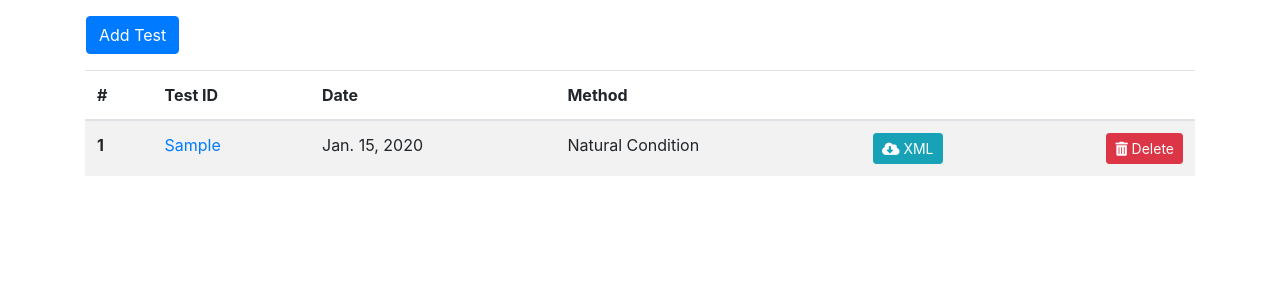
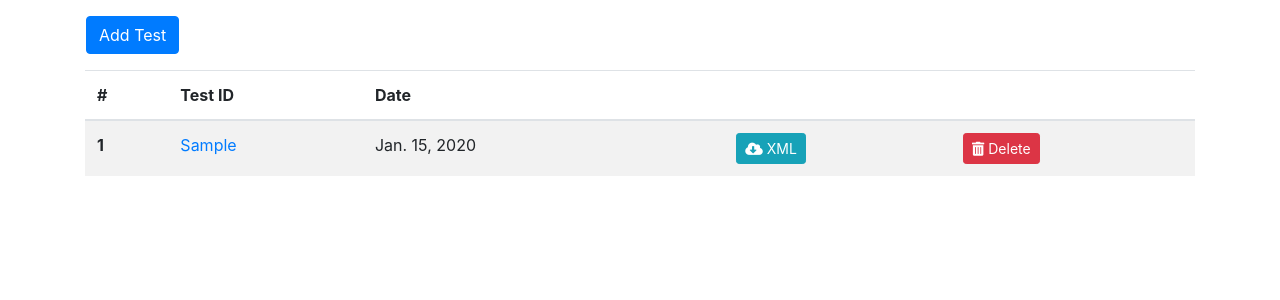
Before and after one commit to niko86/django-crud, a Django app: page / in a window 1280 px wide. Shown: the part 56-356 px from the top of the page. Run offline with Django 3.2, Linux system fonts and the light colour scheme; tables that the repository leaves empty hold one stand-in row (values such as "Sample post"); some libraries are stand-ins or nearby versions.

Commit message:
Cosmetic change to table for tablets etc.

```diff
--- a/atterberg/templates/atterberg/atterberg_list.html
+++ b/atterberg/templates/atterberg/atterberg_list.html
@@ -9,7 +9,8 @@
             <th scope="col">#</th>
             <th scope="col">Test ID</th>
             <th scope="col">Date</th>
-            <th scope="col">Method</th>
+            <th scope="col"></th>
+            <th scope="col"></th>
             <th scope="col"></th>
         </tr>
     </thead>
@@ -19,10 +20,12 @@
             <th scope="row">{{ forloop.counter }}</th>
             <td><a href="{% url 'atterberg:atterberg-edit' atterberg.id %}">{{ atterberg.identifier }}</a></td>
             <td>{{ atterberg.test_date }}</td>
-            <td>{{ atterberg.get_preparation_method_display }}</td>
+            <td></td>
             <td>
                 <a href="{% url 'atterberg:atterberg-xml' atterberg.id %}" class="btn btn-info btn-sm" role="button"><i class="fas fa-cloud-download-alt"></i> XML</a>
-                <a href="{% url 'atterberg:atterberg-delete' atterberg.id %}" class="btn btn-danger btn-sm float-right" role="button"><i class="fas fa-trash-alt"></i> Delete</a>
+            </td>
+            <td>
+                <a href="{% url 'atterberg:atterberg-delete' atterberg.id %}" class="btn btn-danger btn-sm" role="button"><i class="fas fa-trash-alt"></i> Delete</a>
             </td>
         </tr>
         {% endfor %}
```
